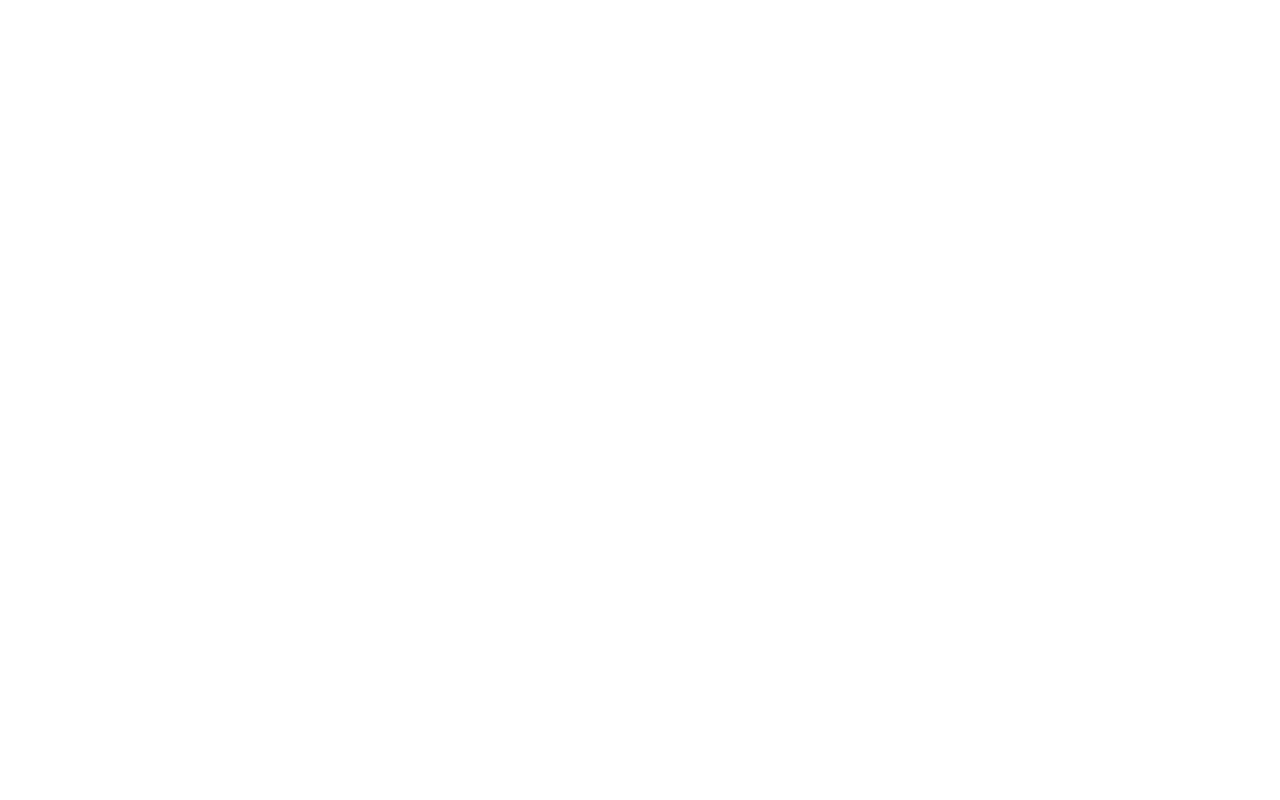
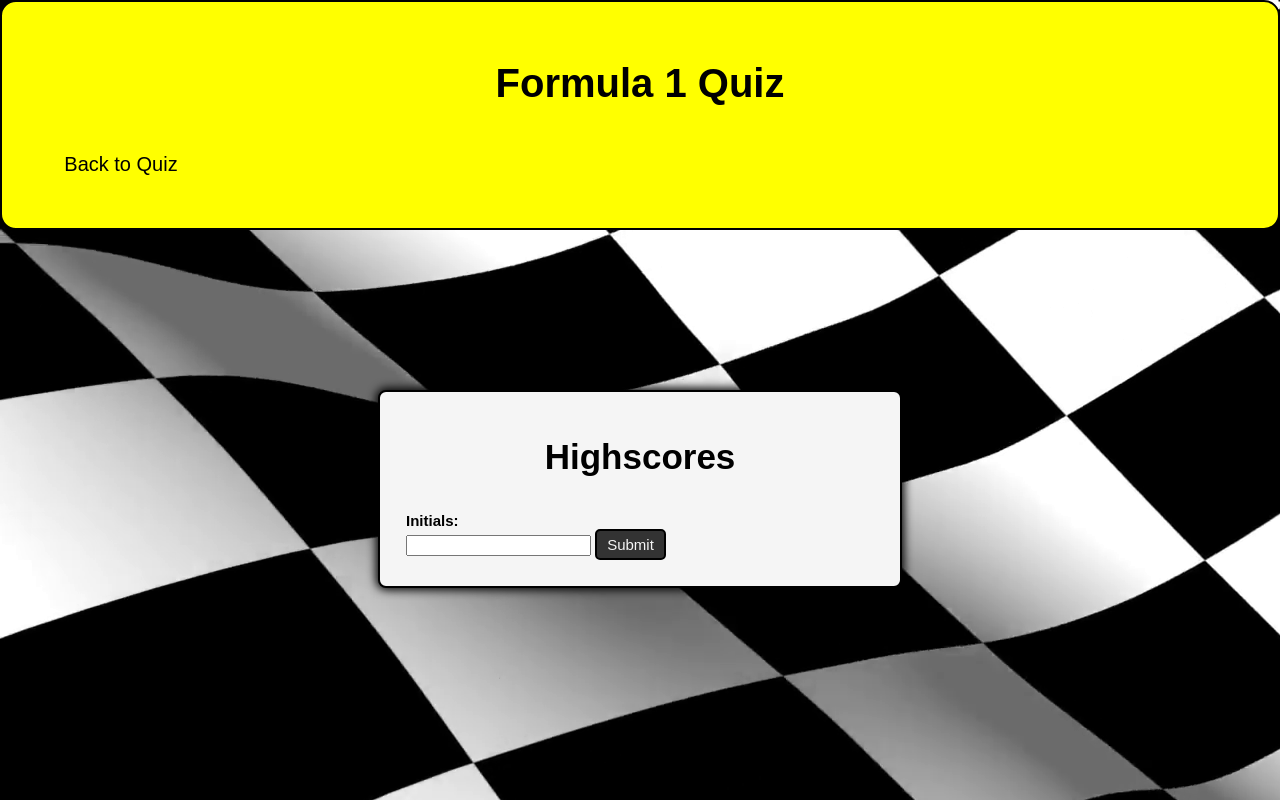
Before and after one commit to ArgenX1/code-quiz, a plain HTML site: page highscore.html in a window 1280 px wide. Drawn offline with Linux system fonts and the light colour scheme.

Commit message:
added content to highscore page

```diff
--- a/assets/style.css
+++ b/assets/style.css
@@ -94,3 +94,18 @@ main{
 .hide{
     display: none;
 }
+
+h3{
+    font-size: 35px;
+    text-align: center;
+}
+
+ol{
+    font-size: 20px;
+}
+
+form{
+    font-size: 15px;
+    padding-left: 1rem;
+    padding-bottom: 1rem;
+}
--- a/highscore.html
+++ b/highscore.html
@@ -4,9 +4,35 @@
     <meta charset="UTF-8">
     <meta http-equiv="X-UA-Compatible" content="IE=edge">
     <meta name="viewport" content="width=device-width, initial-scale=1.0">
-    <title>Document</title>
+    <title>F1 Quiz Highscores</title>
+    <link rel="stylesheet" href="./assets/style.css">
 </head>
 <body>
+    <header>
+        <h1>Formula 1 Quiz</h1>
+        <nav>
+            <a href="./index.html">
+                <p>Back to Quiz</p>
+            </a>
+        </nav>
+    </header>
+    <main>
+        <section class="container">
+            <div id="scores-box"></div>
+                <h3>Highscores</h3>
+                <ol>
 
+                </ol>
+                <form>
+                    <label for="initials">Initials:</label><br>
+                    <input type="text" id="initials">
+                    <input type="submit" value="Submit" class="button">
+                </form>
+        </section>
+    </main>
+
+
+
+    <script src="./assets/script.js"></script>
 </body>
 </html>
```
